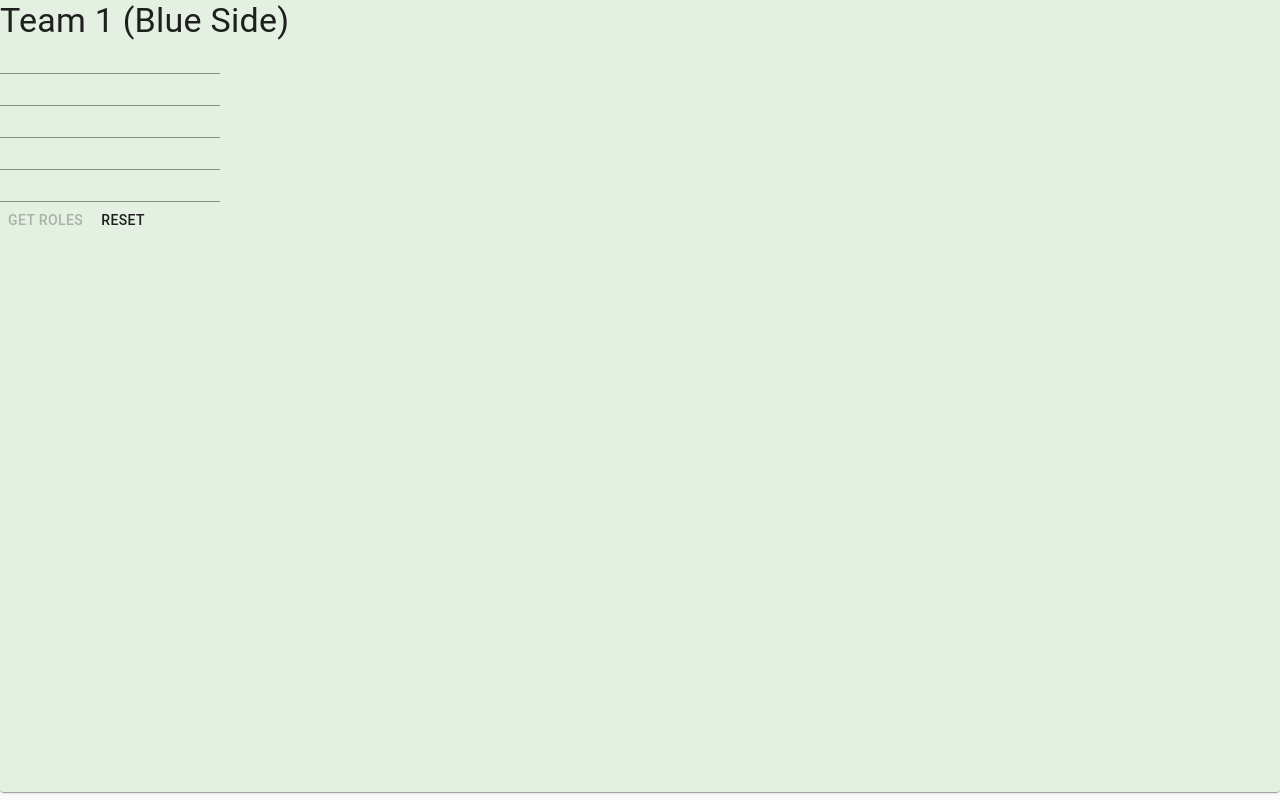
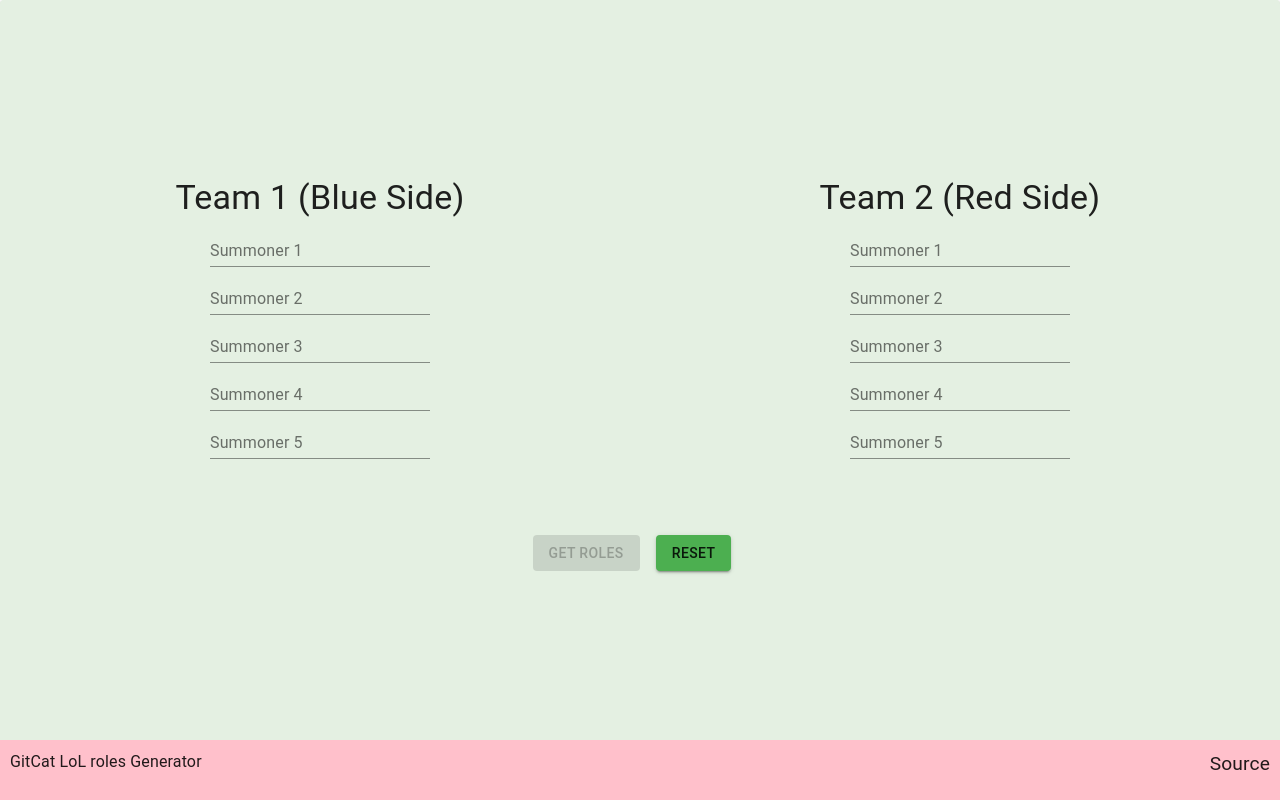
Before and after one commit to DannyMichaels/LoL-roles-generator, a React (Create React App) app: page / in a window 1280 px wide. Built offline with nearby package versions, Linux system fonts and the light colour scheme.

Commit message:
prepare for deploy

```diff
--- a/src/App.css
+++ b/src/App.css
@@ -1,3 +1,30 @@
 .App {
   min-height: 100vh;
+
+  display: flex;
+  justify-content: center;
+  flex-direction: column;
 }
+
+.body {
+  display: flex;
+  justify-content: center;
+  flex-direction: column;
+  flex-grow: 1;
+}
+
+footer {
+  background: pink;
+  height: 60px;
+  font-size: 1.2rem;
+}
+
+a {
+  text-decoration: none;
+  color: inherit;
+}
+
+a:hover {
+  text-decoration: underline;
+  transform: scale(1.04);
+}
--- a/src/App.js
+++ b/src/App.js
@@ -8,6 +8,7 @@ import { Typography, Grid } from '@material-ui/core';
 import CssBaseline from '@material-ui/core/CssBaseline';
 import { Button } from '@material-ui/core';
 import TeamArea from './components/TeamArea';
+import { Box } from '@material-ui/core';
 
 const theme = createTheme({
   palette: {
@@ -107,44 +108,124 @@ function App() {
     <ThemeProvider theme={theme}>
       <CssBaseline />
       <Paper className="App">
-        <Typography></Typography>
-
+        <div className="body">
+          {/* <Typography align="center" variant="h1" component="h1">
+          LoL Roles Generator
+        </Typography> */}
           {!sent ? (
             <Grid
               container
-            sm={6}
+              direction="row"
+              alignItems="center"
+              justify="space-between">
+              <Grid
+                container
                 justify="center"
                 alignItems="center"
-            spacing={2}
-            direction="row">
+                direction="column"
+                sm={6}>
                 <TeamArea
                   title="Team 1 (Blue Side)"
                   teamName="blueSide"
                   onChange={handleChange}
-              teams={teams}
                   toggleReset={toggleReset}
                 />
               </Grid>
-        ) : (
+
               <Grid
                 container
+                justify="center"
+                alignItems="center"
                 direction="column"
-            justify="center"
+                sm={6}>
+                <TeamArea
+                  title="Team 2 (Red Side)"
+                  teamName="redSide"
+                  onChange={handleChange}
+                  toggleReset={toggleReset}
+                />
+              </Grid>
+            </Grid>
+          ) : (
+            <>
+              <Grid
+                container
+                direction="row"
+                justify="space-evenly"
                 sm={12}
                 spacing={2}>
+                <Grid item>
+                  <Typography variant="h4" component="h1" gutterBottom>
+                    Team One (Blue Side)
+                  </Typography>
                   {roles.map((role, idx) => (
+                    <Grid
+                      item
+                      style={{
+                        backgroundColor: '#fff',
+                        padding: '10px',
+                        border: '1px solid #999',
+                      }}>
+                      <Typography>role: {role}</Typography>
+                      <Typography>name: {teams.blueSide[idx]}</Typography>
+                    </Grid>
+                  ))}
+                </Grid>
                 <Grid item>
-                <Typography>name: {teams.blueSide[idx]}</Typography>
+                  <Typography variant="h4" component="h1" gutterBottom>
+                    Team Two (Red Side)
+                  </Typography>
+                  {roles.map((role, idx) => (
+                    <Grid
+                      item
+                      style={{
+                        backgroundColor: '#fff',
+                        padding: '10px',
+                        border: '1px solid #999',
+                      }}>
+                      <Typography>name: {teams.redSide[idx]}</Typography>
                       <Typography>role: {role}</Typography>
                     </Grid>
                   ))}
                 </Grid>
+              </Grid>
+            </>
           )}
-        <Button onClick={getRoles} disabled={playersLength < 10}>
+          <>
+            <br />
+            <Box marginTop={8} />
+            <Grid
+              container
+              direction="row"
+              alignItems="center"
+              justify="center"
+              spacing={2}
+              sm={12}>
+              <Button
+                variant="contained"
+                color="primary"
+                onClick={getRoles}
+                disabled={playersLength < 10}>
                 {!sent ? 'Get Roles' : 'Shuffle Again'}
               </Button>
-        <Button onClick={onReset}>Reset</Button>
-        <footer></footer>
+              <Box marginRight={2} />
+              <Button variant="contained" color="secondary" onClick={onReset}>
+                Reset
+              </Button>
+            </Grid>
+          </>
+        </div>
+        <footer>
+          <Grid container justify="space-between" style={{ padding: '10px' }}>
+            <Typography>GitCat LoL roles Generator</Typography>
+            <a
+              target="_blank"
+              rel="noreferrer"
+              href={'https://github.com/DannyMichaels/LoL-roles-generator'}>
+              Source
+            </a>
+          </Grid>
+        </footer>
       </Paper>
     </ThemeProvider>
   );
--- a/src/components/TeamArea.jsx
+++ b/src/components/TeamArea.jsx
@@ -3,7 +3,13 @@ import { useState, useEffect } from 'react';
 
 const PLAYERS_IN_TEAM_COUNT = 5;
 
-export default function TeamArea({ onChange, title, teamName, toggleReset }) {
+export default function TeamArea({
+  onChange,
+  title,
+  teamName,
+  toggleReset,
+  teams,
+}) {
   const [values, setValues] = useState({
     0: '',
     1: '',
@@ -23,7 +29,7 @@ export default function TeamArea({ onChange, title, teamName, toggleReset }) {
   }, [toggleReset]);
 
   return (
-    <Grid item container direction="column" justify="center">
+    <>
       <Grid item>
         <Typography variant="h4" component="h1">
           {title}
@@ -43,9 +49,10 @@ export default function TeamArea({ onChange, title, teamName, toggleReset }) {
                 [idx]: e.target.value,
               }));
             }}
+            label={`Summoner ${idx + 1}`}
           />
         </Grid>
       ))}
-    </Grid>
+    </>
   );
 }
```
Also changed, not shown: 1 other file (tests, documents, lock files or other folders). Lines whose indentation alone changed are shown as unchanged.
